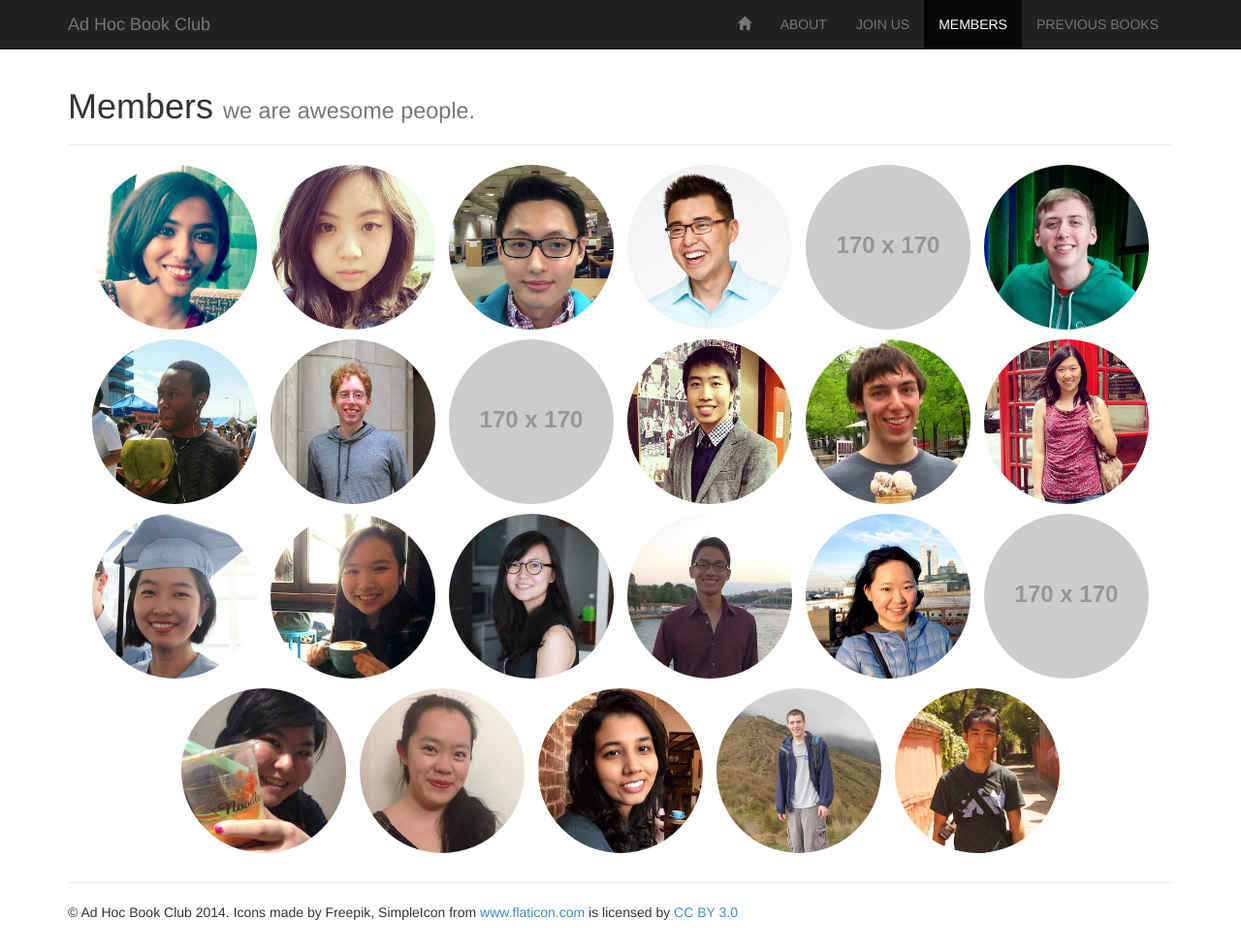
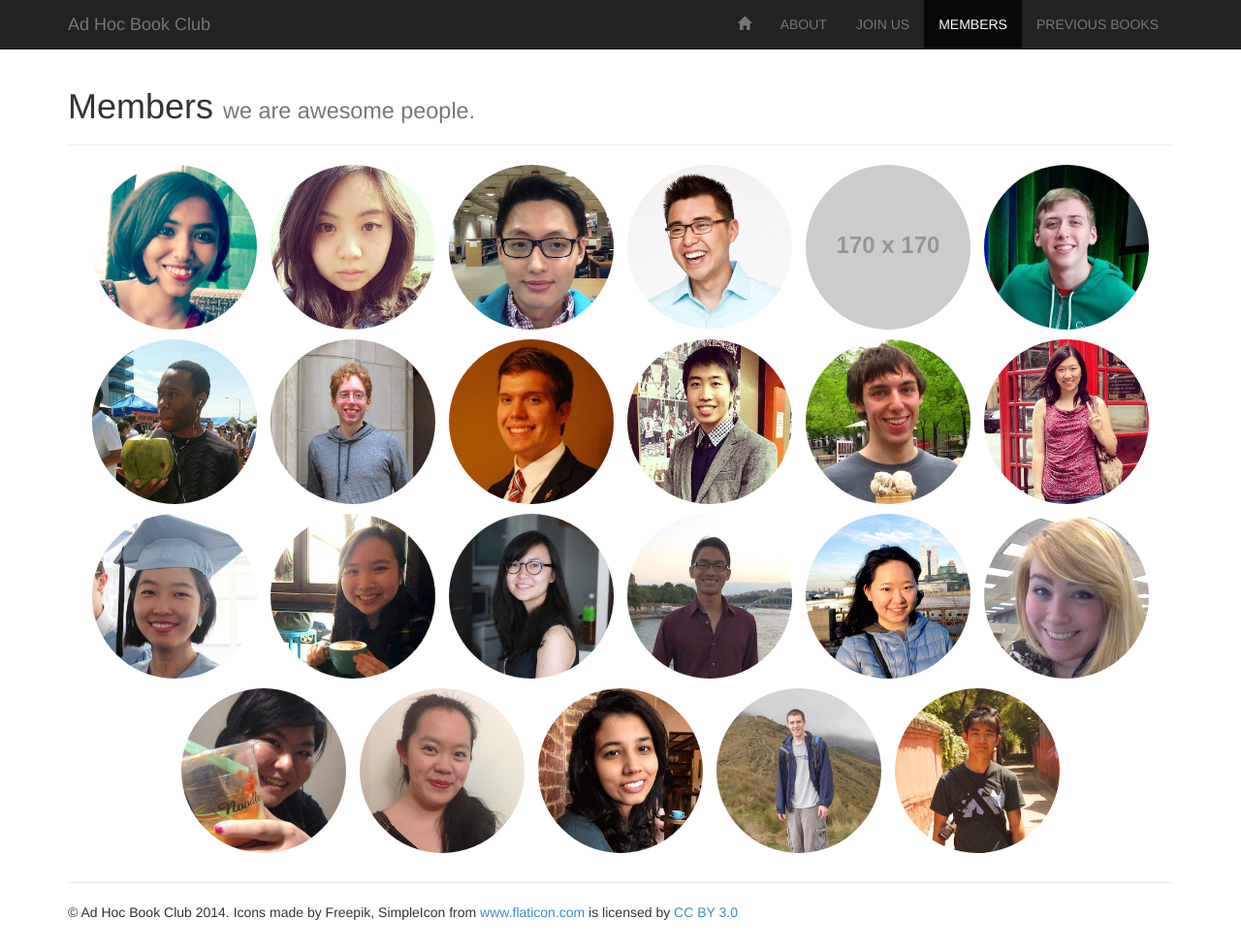
Before and after one commit to adhocbookclub/adhocbookclub.github.io, a Jekyll site: the page built from members.html, in a window 1280 px wide and 981 px high. Shown: the whole window at 97% size. Built offline with Jekyll 4.4.1, drawn with Linux system fonts in a browser that asks for light colours; nearby versions of some CDN libraries; Markdown is read by kramdown in place of the engine named in the settings.

Commit message:
updated members page

```diff
--- a/members.html
+++ b/members.html
@@ -14,7 +14,7 @@ subtitle: we are awesome people.
   <img src="/img/members/billy.jpg" class="members-img" data-toggle="tooltip" title="<p><h5>Billy Lynch</h5></p>">
   <img src="/img/members/bryant.jpg" class="members-img" data-toggle="tooltip" title="<p><h5>Bryant Satterfield</h5></p>">
   <img src="/img/members/chris.jpg" class="members-img" data-toggle="tooltip" title="<p><h5>Chris Cochran</h5></p>">
-  <img src="http://placehold.it/170/eee/777&text=Hunter Carl" class="members-img" data-toggle="tooltip" title="<p><h5>Hunter Carl</h5></p>">
+  <img src="/img/members/hunter.jpg" class="members-img" data-toggle="tooltip" title="<p><h5>Hunter Carl</h5></p>">
   <img src="/img/members/jacky.jpg" class="members-img" data-toggle="tooltip" title="<p><h5>Jacky 'Ho Wa' Cheng</h5></p>">
   <img src="/img/members/jamie.jpg" class="members-img" data-toggle="tooltip" title="<p><h5>Jamie O'Donnell</h5></p>">
   <img src="/img/members/jenny.jpg" class="members-img" data-toggle="tooltip" title="<p><h5>Jenny Shi</h5></p>">
@@ -23,7 +23,7 @@ subtitle: we are awesome people.
   <img src="/img/members/kathyx.jpg" class="members-img" data-toggle="tooltip" title="<p><h5>Kathy Sun</h5></p>">
   <img src="/img/members/kelvin.jpg" class="members-img" data-toggle="tooltip" title="<p><h5>Kelvin Fok</h5></p>">
   <img src="/img/members/kim.jpg" class="members-img" data-toggle="tooltip" title="<p><h5>Kim Chen</h5></p>">
-  <img src="http://placehold.it/170/eee/777&text=Lauren Jarrett" class="members-img" data-toggle="tooltip" title="<p><h5>Lauren Jarrett</h5></p>">
+  <img src="/img/members/lauren.jpg" class="members-img" data-toggle="tooltip" title="<p><h5>Lauren Jarrett</h5></p>">
   <img src="/img/members/liz.jpg" class="members-img" data-toggle="tooltip" title="<p><h5>Liz Gao</h5></p>">
   <img src="/img/members/nancy.jpg" class="members-img" data-toggle="tooltip" title="<p><h5>Nancy Tang</h5></p>">
   <img src="/img/members/nirlipta.jpg" class="members-img" data-toggle="tooltip" title="<p><h5>Nirlipta Panda</h5></p>">
```
Also changed, not shown: img/members/hunter.jpg (added), img/members/lauren.jpg (added).
